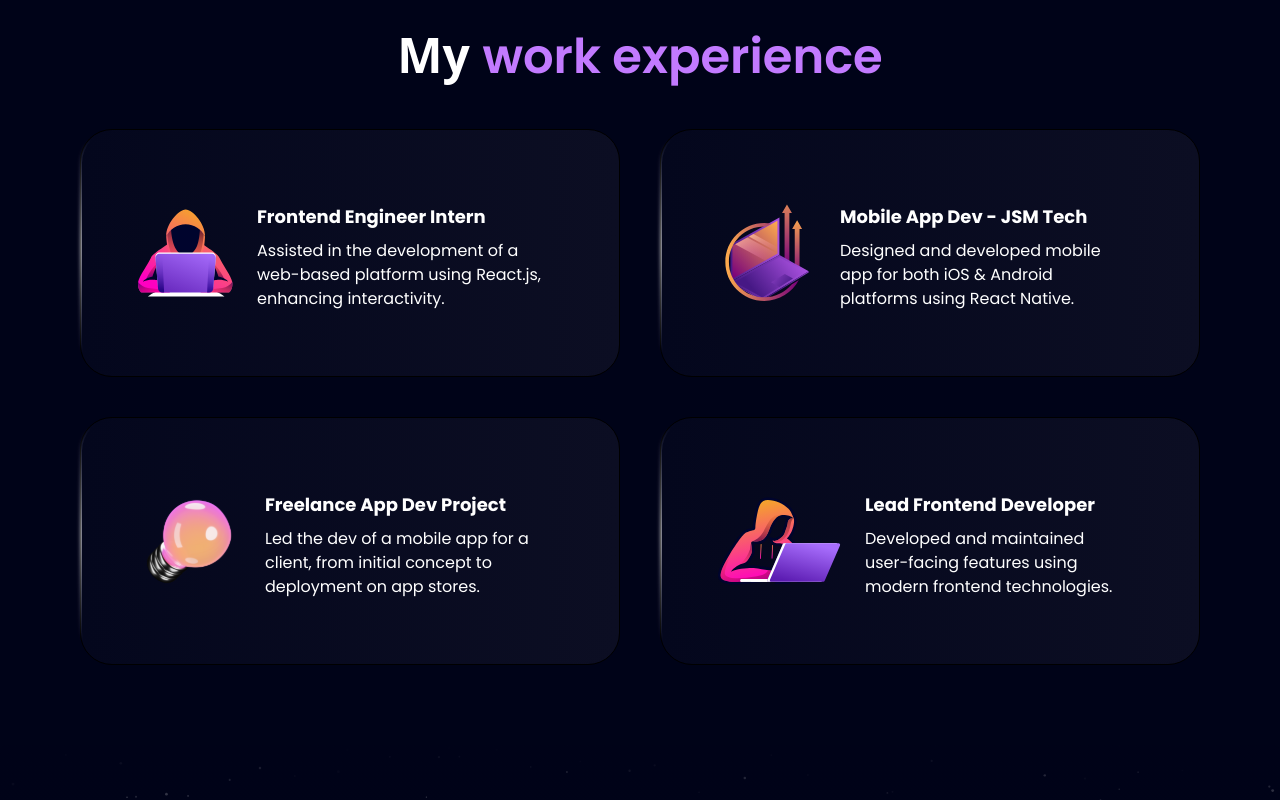
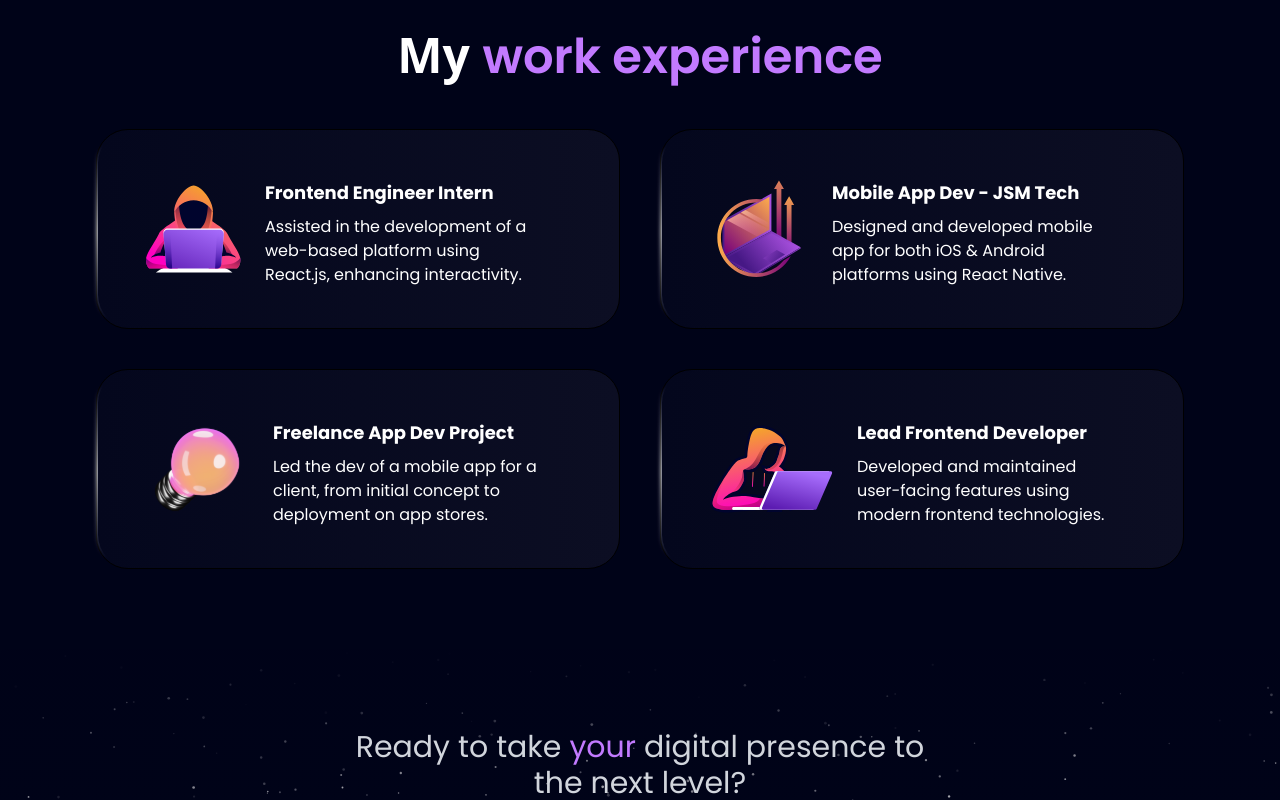
Before and after one commit to IsuruKavi/portfolio-site, a Next.js app: page / in a window 1280 px wide. Shown: the part 1700-2500 px from the top of the page. Built offline with nearby package versions, Linux system fonts and the light colour scheme.

Commit message:
fix grid layout

```diff
--- a/components/MyProject.tsx
+++ b/components/MyProject.tsx
@@ -9,9 +9,9 @@ function MyProject() {
       <h2 className="text-white text-center text-2xl md:text-4xl font-semibold mb-10 font-poppins">
         My Project
       </h2>
-      <div className="justify-center items-center md:flex md:flex-row gap-12 hidden">
+      <div className="sm:grid hidden sm:grid-cols-2 sm:px-4 lg:grid-cols-3 gap-12 justify-center items-center">
         {myProjects.map((item) => (
-          <div key={item.id} className="my-8">
+          <div key={item.id} className="my-8 ">
             <GlareCard
               key={item.id}
               className="flex flex-col items-start justify-end py-8 px-6 "
@@ -26,7 +26,7 @@ function MyProject() {
           </div>
         ))}
       </div>
-      <div className="justify-center items-center   gap-12 md:hidden">
+      <div className="justify-center items-center   gap-12 sm:hidden">
         {myProjects.map((item) => (
           <div key={item.id} className="my-8 px-4">
             <BackgroundGradient
--- a/components/WorkExperince.tsx
+++ b/components/WorkExperince.tsx
@@ -7,25 +7,25 @@ import { HoverBorderGradient } from "./ui/hover-border-gradient";
 
 const Experience = () => {
   return (
-    <div className="py-20 w-full px-20">
+    <div className="py-20 w-full md:px-20">
       <h1 className="heading text-white text-center text-xl md:text-5xl font-semibold">
         My <span className="text-purple-400 font-poppins">work experience</span>
       </h1>
 
-      <div className="w-full mt-12 grid lg:grid-cols-2 grid-cols-1 gap-10">
+      <div className="w-full mt-12 grid lg:grid-cols-2 grid-cols-1 gap-10 justify-center items-center px-4 ">
         {workExperience.map((card) => (
           <HoverBorderGradient
             duration={1.5}
             key={card.id}
-            containerClassName="rounded-4xl "
-            className="bg-[linear-gradient(90deg,_rgba(4,7,29,1)_0%,_rgba(12,14,35,1)_100%)] bg-white text-black dark:text-white flex items-center space-x-2"
+            containerClassName="rounded-4xl w-full"
+            className="bg-[linear-gradient(90deg,_rgba(4,7,29,1)_0%,_rgba(12,14,35,1)_100%)] bg-white text-black dark:text-white flex items-center space-x-2 "
             style={{
               background: "rgb(4,7,29)",
               backgroundImage:
                 "linear-gradient(90deg, rgba(4,7,29,1) 0%, rgba(12,14,35,1) 100%)",
             }}
           >
-            <div className="flex lg:flex-row flex-col p-3 py-6 md:p-5 lg:p-10 gap-2">
+            <div className="md:flex md:flex-row   md:p-5 lg:p-8 2xl:p-10 gap-2 hidden w-full">
               <img
                 src={card.thumbnail}
                 alt={card.thumbnail}
@@ -38,6 +38,19 @@ const Experience = () => {
                 description={card.desc}
               />
             </div>
+            <div className="items-center justify-center md:hidden w-full px-1 py-4">
+              <div className=" flex flex-row  justify-center items-center w-full mb-4">
+                <img
+                  src={card.thumbnail}
+                  alt={card.thumbnail}
+                  className="lg:w-32 md:w-20 w-16"
+                />
+                <p className="font-poppins font-semibold text-xl text-start ml-6">
+                  {card.title}
+                </p>
+              </div>
+              <p className="font-poppins text-start w-full">{card.desc}</p>
+            </div>
           </HoverBorderGradient>
         ))}
       </div>
--- a/components/ui/FloatingNavbar.tsx
+++ b/components/ui/FloatingNavbar.tsx
@@ -61,7 +61,7 @@ export const FloatingNav = ({
           // change rounded-full to rounded-lg
           // remove dark:border-white/[0.2] dark:bg-black bg-white border-transparent
           // change  pr-2 pl-8 py-2 to px-10 py-5
-          "flex max-w-fit md:min-w-[70vw] lg:min-w-fit fixed z-[5000] top-10 inset-x-0 mx-3 md:mx-auto px-10 py-5 rounded-lg border border-black/.1 shadow-[0px_2px_3px_-1px_rgba(0,0,0,0.1),0px_1px_0px_0px_rgba(25,28,33,0.02),0px_0px_0px_1px_rgba(25,28,33,0.08)] items-center justify-center space-x-4",
+          "flex max-w-fit  lg:min-w-fit fixed z-[5000] top-10 inset-x-0  mx-auto px-5 md:px-7 py-5 rounded-lg border border-black/.1 shadow-[0px_2px_3px_-1px_rgba(0,0,0,0.1),0px_1px_0px_0px_rgba(25,28,33,0.02),0px_0px_0px_1px_rgba(25,28,33,0.08)] items-center justify-center space-x-4",
           className
         )}
         style={{
--- a/components/ui/bento-grid.tsx
+++ b/components/ui/bento-grid.tsx
@@ -35,7 +35,7 @@ export const BentoGridItem = ({
   return (
     <div
       className={cn(
-        "group/bento shadow-input row-span-1 flex flex-col   rounded-xl  p-4 transition duration-200 hover:shadow-xl dark:border-white/[0.2] dark:bg-transparent dark:shadow-none",
+        "group/bento shadow-input row-span-1 flex flex-col   rounded-xl  px-4 transition duration-200 hover:shadow-xl dark:border-white/[0.2] dark:bg-transparent dark:shadow-none",
         className
       )}
     >
--- a/components/ui/hover-border-gradient.tsx
+++ b/components/ui/hover-border-gradient.tsx
@@ -69,7 +69,7 @@ export function HoverBorderGradient({
     >
       <div
         className={cn(
-          "w-auto text-white z-10 bg-black px-4 py-2 rounded-[inherit]",
+          " text-white z-10 bg-black px-4 py-2 rounded-[inherit]",
           className
         )}
       >
```
